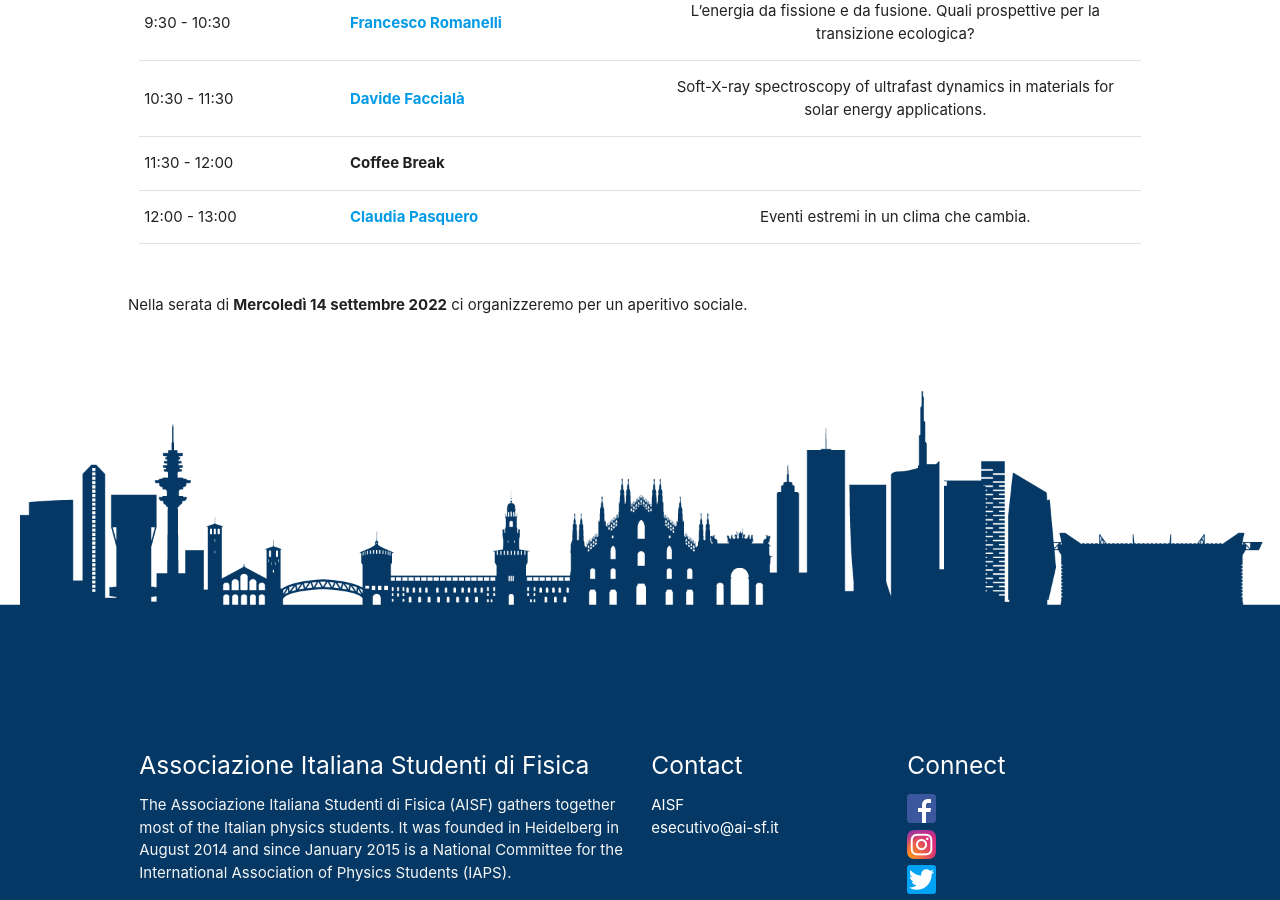
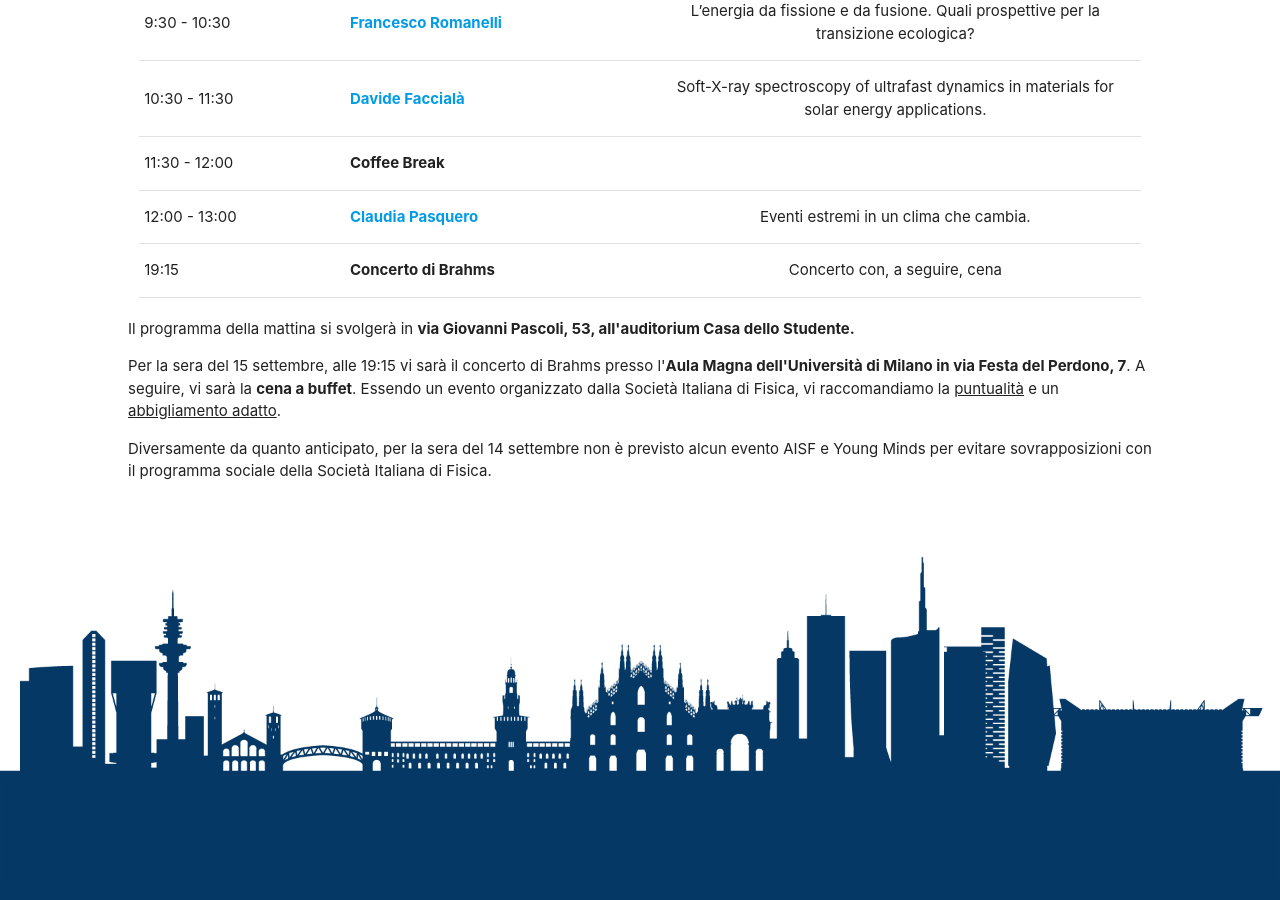
Before and after one commit to ai-sf/sg2022, a Jekyll site: the page built from programma.html, in a window 1280 px wide and 900 px high, scrolled down 382 px. Built offline with Jekyll 4.4.1, drawn with Linux system fonts in a browser that asks for light colours; nearby versions of some CDN libraries.

Commit message:
Aggiorna programma

```diff
--- a/_data/programma.yml
+++ b/_data/programma.yml
@@ -30,3 +30,7 @@ schedule:
         descr: "Eventi estremi in un clima che cambia."
         tag: "conf"
         id: speaker/#pasquero
+
+      - hour: "19:15"
+        who: "Concerto di Brahms"
+        descr: "Concerto con, a seguire, cena"
--- a/programma.html
+++ b/programma.html
@@ -42,5 +42,7 @@ title: Programma
 
 </div>
 
-<p style="padding-top:2em">Nella serata di <b>Mercoledì 14 settembre 2022</b> ci organizzeremo per un aperitivo
-  sociale.</p>
+
+<p>Il programma della mattina si svolgerà in <b>via Giovanni Pascoli, 53, all'auditorium Casa dello Studente.</b></p>
+<p>Per la sera del 15 settembre, alle 19:15 vi sarà il concerto di Brahms presso l'<b>Aula Magna dell'Università di Milano in via Festa del Perdono, 7</b>. A seguire, vi sarà la <b>cena a buffet</b>. Essendo un evento organizzato dalla Società Italiana di Fisica, vi raccomandiamo la <u>puntualità</u> e un<u> abbigliamento adatto</u>.</p>
+<p>Diversamente da quanto anticipato, per la sera del 14 settembre non è previsto alcun evento AISF e Young Minds per evitare sovrapposizioni con il programma sociale della Società Italiana di Fisica.</p>
```
Also changed, not shown: 2 other files.
